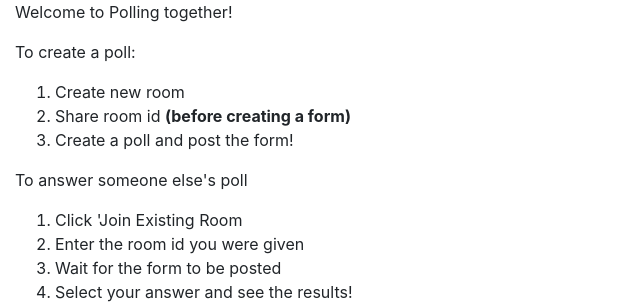
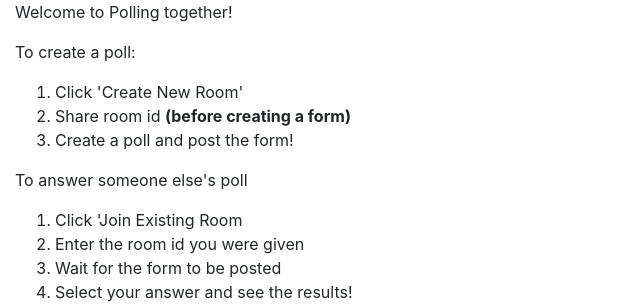
Before and after one commit to Dhaller18/PollTogether, a Flask app: page / in a window 1280 px wide. Shown: the part 56-362 px from the top of the page, without its empty margins (0-640 px from the left). Run offline with Flask 2, Linux system fonts and the light colour scheme; data that the repository does not hold is empty; some libraries are stand-ins or nearby versions.

Commit message:
Corrected format mistake on homepage.

```diff
--- a/templates/home.html
+++ b/templates/home.html
@@ -5,7 +5,7 @@
     <p>Welcome to Polling together!</p>
     <p>To create a poll:</p>
     <ol>
-        <li>Create new room</li>
+        <li>Click 'Create New Room'</li>
         <li>Share room id <b>(before creating a form)</b></li>
         <li>Create a poll and post the form!</li>
     </ol>
```
